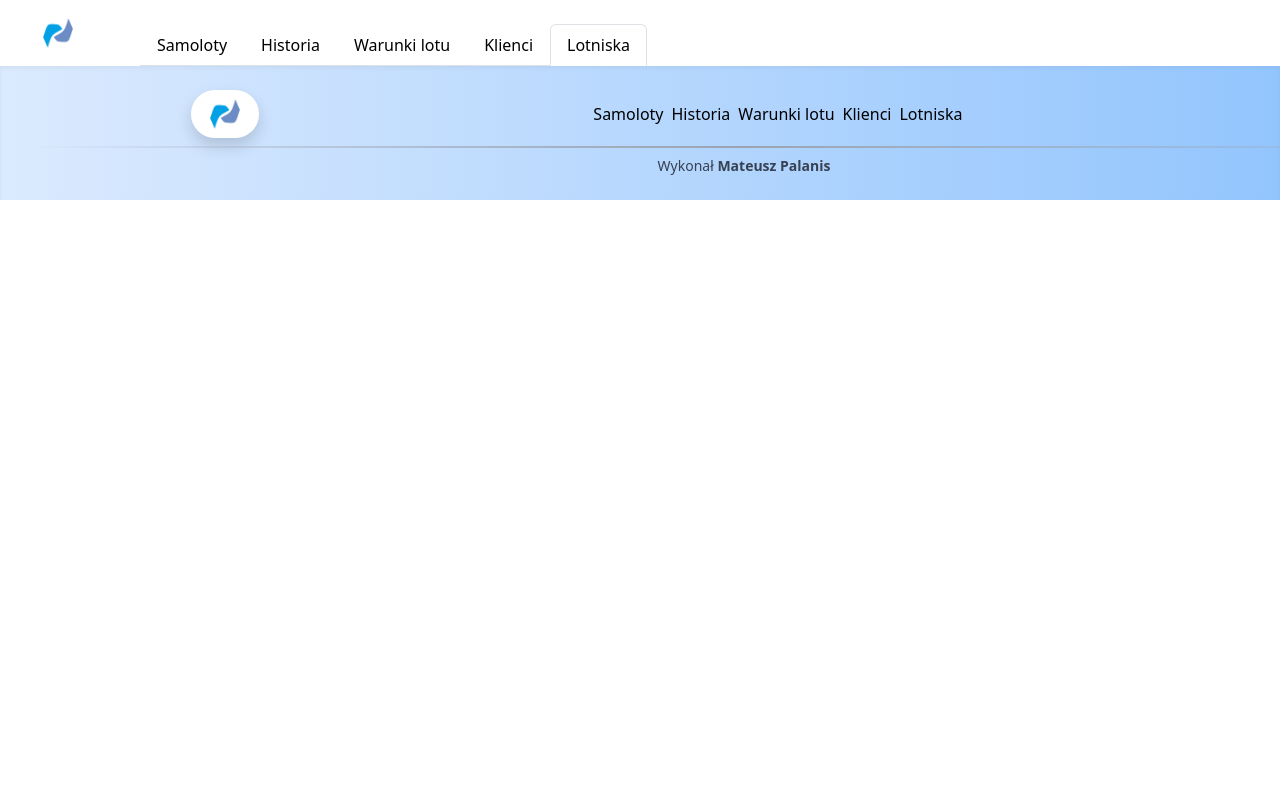
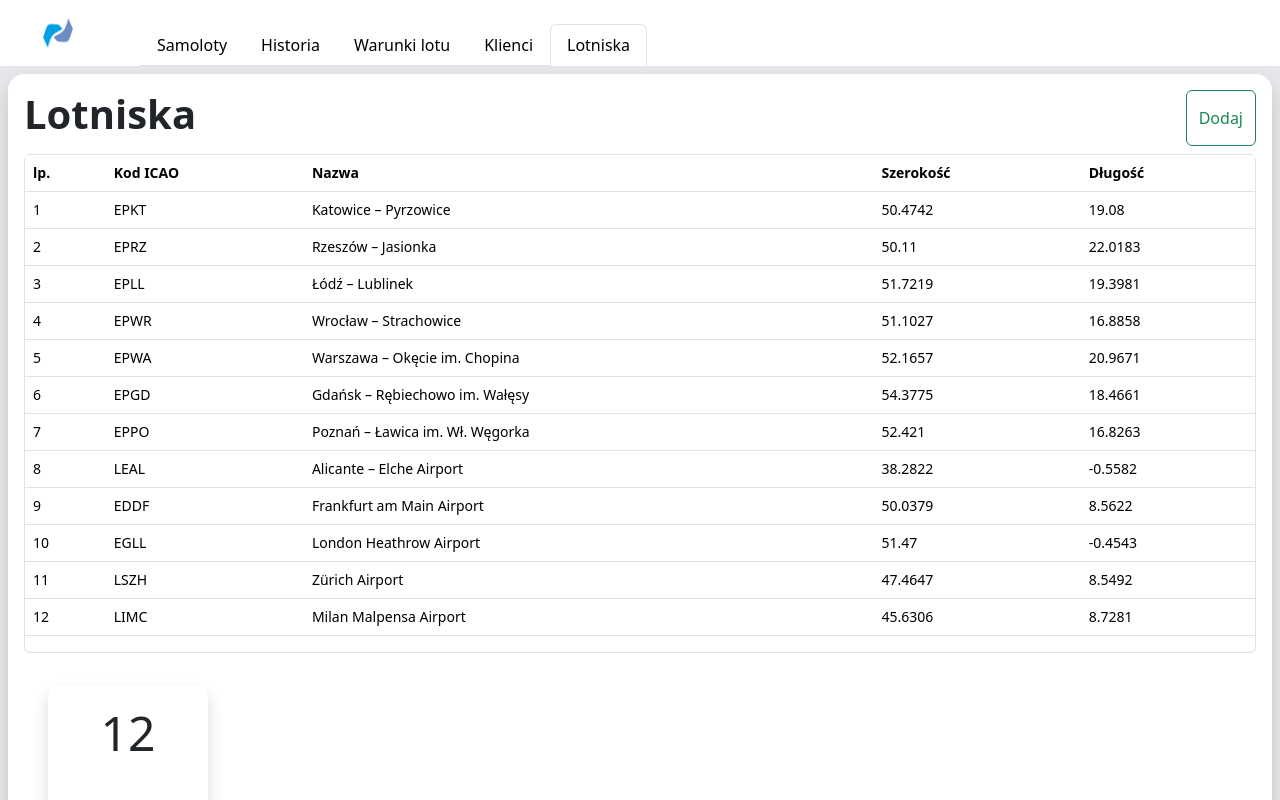
Before and after one commit to mateuszo19/interfejsy, a React (Create React App) app: page /airports in a window 1280 px wide. Shown: the top 800 px of the page. Built offline with nearby package versions, Linux system fonts and the light colour scheme.

Commit message:
Airports

```diff
--- a/src/App.tsx
+++ b/src/App.tsx
@@ -7,6 +7,7 @@ import FlightConditions from "./pages/FlightConditions/FlightConditions";
 import History from "./pages/History/History";
 import Planes from "./pages/Planes/Planes";
 import Clients from "./pages/Clients/Clients";
+import Airports from "./pages/Airports/Airports";
 //TODO dodac baze danych
 function App() {
   return (
@@ -18,6 +19,7 @@ function App() {
                 <Route path="/history" element={<History />} />
                 <Route path="/flight-conditions" element={<FlightConditions />} />
                 <Route path="/clients" element={<Clients />} />
+                <Route path="/airports" element={<Airports />} />
             </Routes>
             <Footer/>
       </div>
--- /dev/null
+++ b/src/pages/Airports/Airports.tsx
@@ -0,0 +1,137 @@
+import { useState } from "react";
+import { Button, Form } from "react-bootstrap";
+import CustomPopUp from "../../components/CustomPopUp/CustomPopUp";
+import { airports as initialAirports } from "../../data/airports";
+import { AirportInterface } from "../../interfaces/airport.interface";
+
+const Airports = () => {
+    const [showAddModal, setShowAddModal] = useState(false);
+    const [airports, setAirports] = useState<AirportInterface[]>(initialAirports);
+    const [newAirport, setNewAirport] = useState<AirportInterface>({
+        id: -1,
+        code: "",
+        name: "",
+        coordinates: {
+            lat: 0,
+            lng: 0
+        }
+    });
+
+    const handleInputChange = (field: keyof AirportInterface, value: any) => {
+        setNewAirport((prev) => ({ ...prev, [field]: value }));
+    };
+
+    const handleCoordinatesChange = (field: "lat" | "lng", value: number) => {
+        setNewAirport((prev) => ({
+            ...prev,
+            coordinates: {
+                ...prev.coordinates,
+                [field]: value
+            }
+        }));
+    };
+
+    const handleAddAirport = () => {
+        const newEntry: AirportInterface = {
+            ...newAirport,
+            id: airports.length > 0 ? airports[airports.length - 1].id + 1 : 0
+        };
+        setAirports([...airports, newEntry]);
+        setShowAddModal(false);
+    };
+
+    return (
+        <section className="Airports grow p-2 bg-gray-200">
+            <div className="flex flex-col gap-2 w-full h-full p-3 bg-white shadow rounded-2xl">
+                <div className="flex justify-between">
+                    <h1 className="font-bold mb-2">Lotniska</h1>
+                    <Button variant="outline-success" onClick={() => setShowAddModal(true)}>Dodaj</Button>
+                </div>
+
+                <div className="max-h-[500px] overflow-y-auto rounded-md border">
+                    <table className="table w-full text-sm text-left">
+                        <thead className="sticky top-0 bg-white z-10">
+                        <tr>
+                            <th>lp.</th>
+                            <th>Kod ICAO</th>
+                            <th>Nazwa</th>
+                            <th>Szerokość</th>
+                            <th>Długość</th>
+                        </tr>
+                        </thead>
+                        <tbody>
+                        {airports.map((airport, i) => (
+                            <tr key={airport.id}>
+                                <td>{i + 1}</td>
+                                <td>{airport.code}</td>
+                                <td>{airport.name}</td>
+                                <td>{airport.coordinates.lat}</td>
+                                <td>{airport.coordinates.lng}</td>
+                            </tr>
+                        ))}
+                        </tbody>
+                    </table>
+                </div>
+
+                <div className="flex gap-4 p-4">
+                    <div className="w-40 h-40 p-4 items-center rounded-xl shadow flex flex-col justify-between">
+                        <span className="text-5xl">{airports.length}</span>
+                        <span className="text-center font-bold">Liczba lotnisk</span>
+                    </div>
+                </div>
+            </div>
+
+            <CustomPopUp
+                header="Dodaj lotnisko"
+                body={
+                    <Form>
+                        <Form.Group className="mb-3">
+                            <Form.Label>Kod ICAO</Form.Label>
+                            <Form.Control
+                                value={newAirport.code}
+                                onChange={(e) => handleInputChange("code", e.target.value)}
+                                required
+                                placeholder="np. EPKT"
+                            />
+                        </Form.Group>
+                        <Form.Group className="mb-3">
+                            <Form.Label>Nazwa lotniska</Form.Label>
+                            <Form.Control
+                                value={newAirport.name}
+                                onChange={(e) => handleInputChange("name", e.target.value)}
+                                required
+                                placeholder="np. Katowice – Pyrzowice"
+                            />
+                        </Form.Group>
+                        <Form.Group className="mb-3">
+                            <Form.Label>Szerokość (lat)</Form.Label>
+                            <Form.Control
+                                type="number"
+                                step="0.0001"
+                                value={newAirport.coordinates.lat}
+                                onChange={(e) => handleCoordinatesChange("lat", parseFloat(e.target.value))}
+                                required
+                            />
+                        </Form.Group>
+                        <Form.Group className="mb-3">
+                            <Form.Label>Długość (lng)</Form.Label>
+                            <Form.Control
+                                type="number"
+                                step="0.0001"
+                                value={newAirport.coordinates.lng}
+                                onChange={(e) => handleCoordinatesChange("lng", parseFloat(e.target.value))}
+                                required
+                            />
+                        </Form.Group>
+                    </Form>
+                }
+                cancelButton={{ text: "Anuluj" }}
+                confirmButton={{ text: "Dodaj lotnisko", onClick: handleAddAirport }}
+                show={showAddModal}
+                handleClose={() => setShowAddModal(false)}
+            />
+        </section>
+    );
+};
+
+export default Airports;
```
